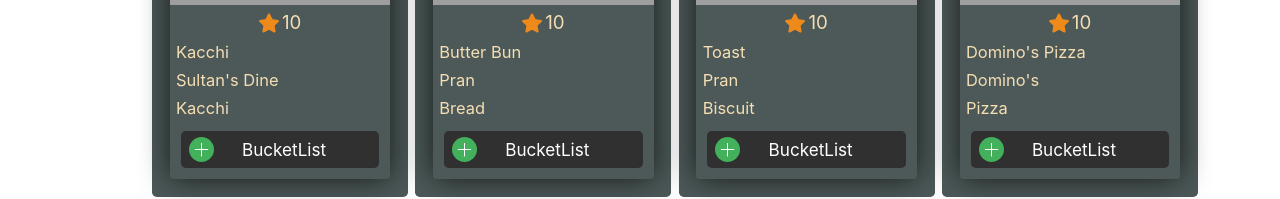
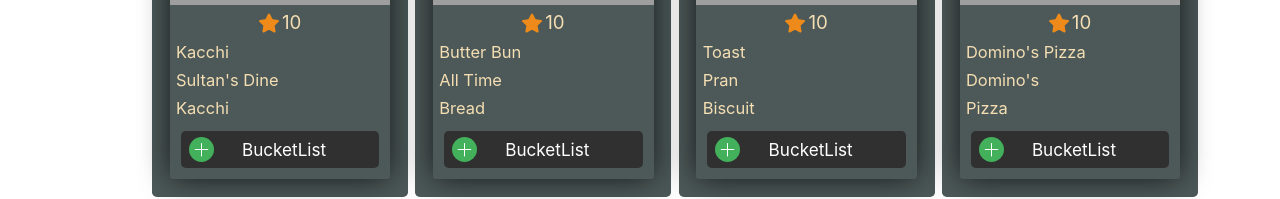
Before and after one commit to MushfiqMashuk/FoodMortem, a Next.js app: page /products in a window 1280 px wide. Shown: the part 267-466 px from the top of the page. Built offline with nearby package versions, Linux system fonts and the light colour scheme; data requests are answered from the project's data file; grey boxes are pictures that could not be loaded.

Commit message:
bd.josn file changed

```diff
--- a/db.json
+++ b/db.json
@@ -5,7 +5,9 @@
       "name": "kacchi",
       "brand": {
         "id": 1,
-        "name": "sultan's dine"
+        "name": "sultan's dine",
+        "img": "https://i.ibb.co/vYqjv5j/sultan-s-dine.jpg",
+        "restaurant": true
       },
       "category": {
         "id": 1,
@@ -17,10 +19,10 @@
     {
       "id": 2,
       "name": "butter bun",
-      "subBrand": "all time",
       "brand": {
-        "id": 2,
-        "name": "pran"
+        "id": 6,
+        "name": "all time",
+        "img": "https://i.ibb.co/cLQM8b0/alltime-logo.jpg"
       },
       "category": "bread",
       "rating": 10,
@@ -592,7 +594,7 @@
     },
     {
       "id": 49,
-      "name": "toast",
+      "name": "plain toast biscuit",
       "brand": {
         "id": 5,
         "name": "kazifarms kitchen",
@@ -627,7 +629,7 @@
     },
     {
       "id": 52,
-      "name": "golden harvest tomato ketchup",
+      "name": "tomato ketchup",
       "brand": "golden harvest",
       "category": "sauce",
       "rating": 10,
@@ -1130,7 +1132,9 @@
   "brands": [
     {
       "id": 1,
-      "name": "sultan's dine"
+      "name": "sultan's dine",
+      "img": "https://i.ibb.co/vYqjv5j/sultan-s-dine.jpg",
+      "restaurant": true
     },
     {
       "id": 2,
@@ -1161,6 +1165,11 @@
           "name": "biscuit"
         }
       ]
+    },
+    {
+      "id": 6,
+      "name": "all time",
+      "img": "https://i.ibb.co/cLQM8b0/alltime-logo.jpg"
     }
   ],
 
--- a/pages/products/index.jsx
+++ b/pages/products/index.jsx
@@ -7,7 +7,12 @@
     <Layout>
       <div className={styles.container}>
         <div className={styles.filter_container}>
+          <div className={styles.brand_filter}>
 
+          </div>
+          <div className={styles.category_filter}>
+
+          </div>
         </div>
         <div className={styles.body}>
           {products &&
```
